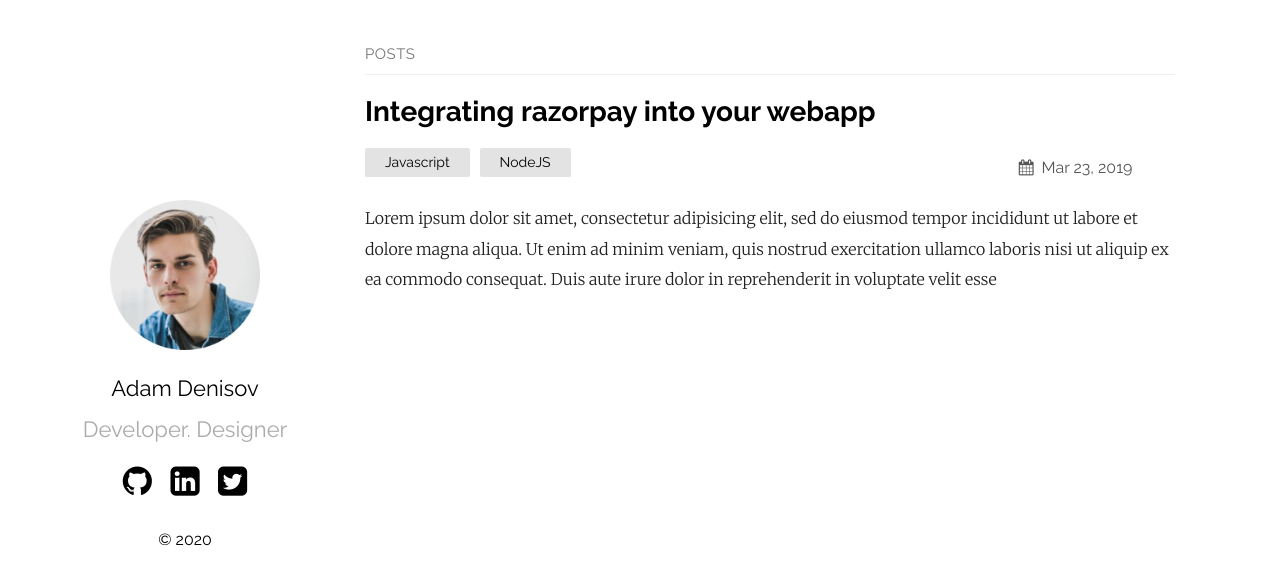
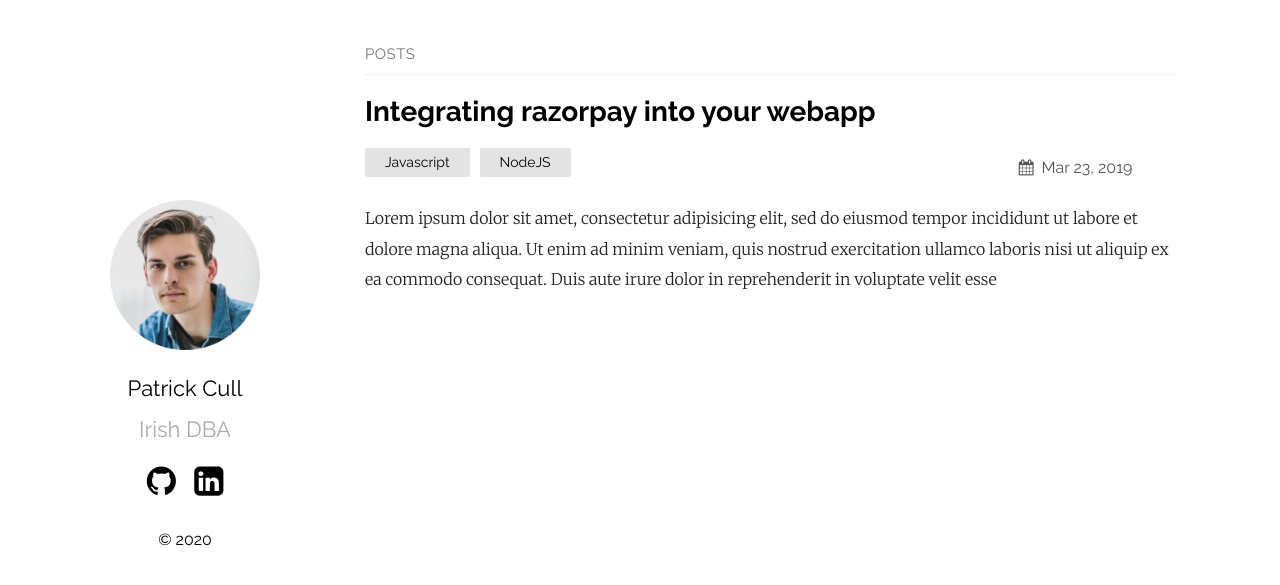
Before and after one commit to paddycull/paddycull.github.io, a Jekyll site: the page built from index.md, in a window 1280 px wide. Shown: the top 585 px of the page. Built offline with Jekyll 4.4.1, drawn with Linux system fonts in a browser that asks for light colours.

Commit message:
Update _config.yml

```diff
--- a/_config.yml
+++ b/_config.yml
@@ -12,17 +12,15 @@ show_excerpts: true # set to true to show excerpts on the homepage
 sass:
   sass_dir: _sass
 plainwhite:
-  name: Adam Denisov
-  tagline: Developer. Designer
+  name: Patrick Cull
+  tagline: Irish DBA
   date_format: "%b %-d, %Y"
   sitemap: true # set to true to generate sitemap.xml content
 
   # generate social links in footer
   social_links:
-    twitter: thelehhman
-    github:  thelehhman
-    linkedIn: in/thelehhman
-    rss: rss
+    github:  paddycull
+    linkedIn: in/patrick-cull-a4802165
     # dribbble: jekyll
     # facebook: jekyll
     # flickr:   jekyll
```
